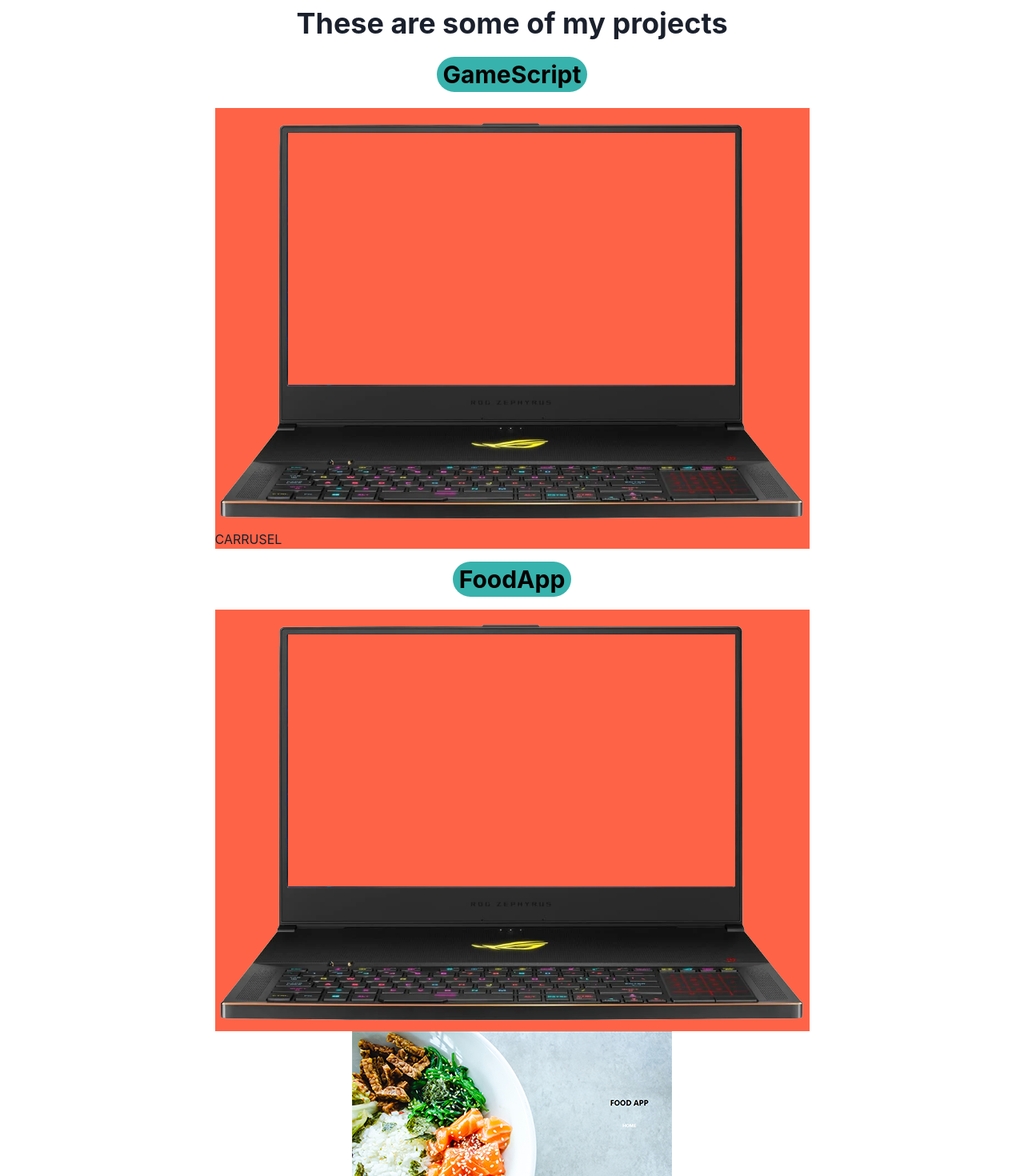
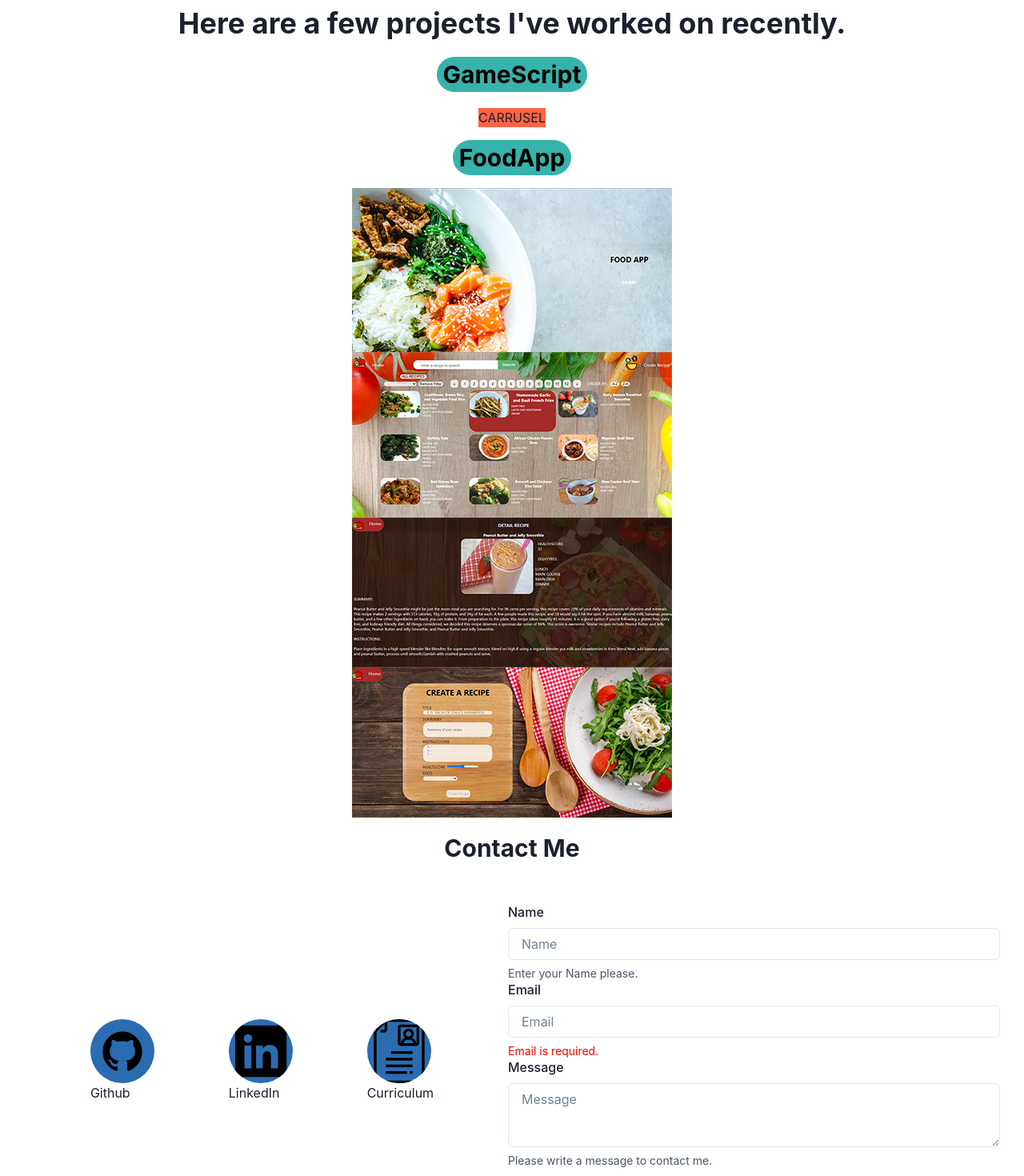
Before and after one commit to megagus182/portfolio-gustavo-castillo, a React (Create React App) app: page / in a window 1280 px wide. Shown: the part 980-2450 px from the top of the page at 80% size. Built offline with nearby package versions, Linux system fonts and the light colour scheme.

Commit message:
AddingEmailFeature

```diff
--- a/package.json
+++ b/package.json
@@ -11,6 +11,7 @@
     "@testing-library/jest-dom": "^5.16.5",
     "@testing-library/react": "^13.4.0",
     "@testing-library/user-event": "^13.5.0",
+    "emailjs-com": "^3.2.0",
     "framer-motion": "^7.6.5",
     "react": "^18.2.0",
     "react-dom": "^18.2.0",
--- a/src/Sections/ContactMe.jsx
+++ b/src/Sections/ContactMe.jsx
@@ -1,12 +1,16 @@
 import { Box, Image, Heading, Circle, Button } from "@chakra-ui/react";
 import github from "../images/github.png";
 import linkedin from "../images/linkedin.png";
+import pdf from "../images/CVGustavoCastillo.pdf";
 import { useState } from "react";
 import cv from "../images/cv.png";
+import React, { useRef } from "react";
+import emailjs from "emailjs-com";
 import {
   FormControl,
   FormLabel,
   Input,
+  Textarea,
   FormHelperText,
 } from "@chakra-ui/react";
 
@@ -14,13 +18,29 @@ export default function ContactMe() {
   const [input, setInput] = useState("");
   const handleInputChange = (e) => setInput(e.target.value);
   const isError = input === "";
+  const form = useRef();
+
+  function sendEmail(e) {
+    e.preventDefault();
+    emailjs
+      .sendForm(
+        "service_kgwu2uc",
+        "template_i0822lk",
+        form.current,
+        "UoL2za3bsCOGDob5k"
+      )
+      .then((res) => {
+        alert("your email has send, thank you for contact me");
+        console.log(res);
+      });
+  }
+
   return (
-    <Box >
-       <Heading textAlign={"center"}  marginTop={"20px"} as="h2" size="lg">
+    <Box>
+      <Heading textAlign={"center"} marginTop={"20px"} as="h2" size="lg">
         Contact Me
       </Heading>
       <Box width={"100%"} heigh={"100vh"} display={"flex"} className="Home">
-
         {/* LEFT */}
         <Box
           display={"flex"}
@@ -31,39 +51,79 @@ export default function ContactMe() {
           className="leftSideFromHome"
         >
           {/* ICONOS */}
+          <Box
+            display={"flex"}
+            flexDirection={"column"}
+            justifyContent={"space-evenly"}
+            flexFlow={"wrap"}
+          >
             <Box>
-          <Circle size="60px" bg="red.600" color="white">
+              <Circle size="80px" bg="blue.600" color="white">
+                <a href="https://github.com/megagus182">
                   <Image
                     height={"fit-content"}
                     width={"100%"}
                     src={github}
                     alt="github"
                   />
+                </a>
               </Circle>
-          <Circle size="60px" bg="red.600" color="white">
+              Github
+            </Box>
+            <Box>
+              <Circle size="80px" bg="blue.600" color="white">
+                <a href="https://www.linkedin.com/in/gacr1990/">
                   <Image
                     height={"fit-content"}
-              width={"90%"}
+                    width={"100%"}
                     src={linkedin}
                     alt="linkedin"
+                    borderRadius={"50px"}
                   />
+                </a>
               </Circle>
-          <Circle size="60px" bg="red.600" color="white">
-            <Image height={"fit-content"} width={"87%"} src={cv} alt="cv" />
+              LinkedIn
+            </Box>
+            <Box>
+              <Circle size="80px" bg="blue.600" color="white">
+                <a
+                  href={pdf}
+                  target="_blank"
+                  rel="noopener noreferrer"
+                  download="CVGustavoCastillo.pdf"
+                >
+                  <Image
+                    borderRadius={"50px"}
+                    height={"fit-content"}
+                    width={"100%"}
+                    src={cv}
+                    alt="cv"
+                  />
+                </a>
               </Circle>
+              Curriculum
+            </Box>
           </Box>
         </Box>
         {/* FORMULARIO */}
-      <Box width={"50%"} marginTop={"50px"} marginBottom={"50px"} marginRight={"30px"} className="rightSideFromHome">
+        <Box
+          width={"50%"}
+          marginTop={"50px"}
+          marginBottom={"50px"}
+          marginRight={"30px"}
+          className="rightSideFromHome"
+        >
           <Box>
+            <form ref={form} onSubmit={sendEmail}>
               <FormControl>
                 <FormLabel>Name</FormLabel>
-            <Input placeholder="Name" />
+                <Input type="text" placeholder="Name" name="from_name" />
                 <FormHelperText>Enter your Name please.</FormHelperText>
                 <FormLabel>Email</FormLabel>
                 <Input
                   type="email"
                   placeholder="Email"
+                  name="email"
                   value={input}
                   onChange={handleInputChange}
                 />
@@ -72,16 +132,24 @@ export default function ContactMe() {
                     Enter the email you'd like to receive the answer.
                   </FormHelperText>
                 ) : (
-              <FormHelperText color={"red"}>Email is required.</FormHelperText>
+                  <FormHelperText color={"red"}>
+                    Email is required.
+                  </FormHelperText>
                 )}
                 <FormLabel>Message</FormLabel>
-            <Input type="text" placeholder="Message" />
+                <Textarea
+                  type="text"
+                  height={"20"}
+                  name="message"
+                  placeholder="Message"
+                />
                 <FormHelperText>
                   Please write a message to contact me.
                 </FormHelperText>
-
+                <br></br>
                 <Button type="submit">Submit</Button>
               </FormControl>
+            </form>
           </Box>
         </Box>
       </Box>
--- a/src/Sections/Home.jsx
+++ b/src/Sections/Home.jsx
@@ -89,7 +89,7 @@ export default function Home() {
       {/* RIGHT */}
       <Box width={"50%"} className="rightSideFromHome">
         <Box
-          backgroundColor={"red.600"}
+          backgroundColor={"blue.600"}
           clipPath="polygon(25% 0%, 100% 0, 75% 100%, 0% 100%);"
         >
           <Image width={"fit-content"} src={perfil} alt="imgPerfil" />
--- a/src/Sections/Projects.jsx
+++ b/src/Sections/Projects.jsx
@@ -3,7 +3,6 @@ import Food from "../images/CapturaFood.PNG";
 import Food2 from "../images/CapturaFood2.PNG";
 import Food3 from "../images/CapturaFood3.PNG";
 import Food4 from "../images/CapturaFood4.PNG";
-import laptop from "../images/laptop.PNG";
 // import game from "../images/CapturaGameScript.PNG";
 // import game1 from "../images/CapturaGameScript1.PNG";
 
@@ -15,7 +14,7 @@ export default function Projects() {
       alignItems={"center"}
       className="Projects"
     >
-      <Heading marginTop={"20px"}>These are some of my projects</Heading>
+      <Heading marginTop={"20px"}>Here are a few projects I've worked on recently.</Heading>
       <br></br>
       <Heading as="h2" size="lg">
         <Highlight
@@ -28,13 +27,7 @@ export default function Projects() {
       <br></br>
       <SimpleGrid columns={1} spacing={10}>
         <Box bg="tomato" height="auto">
-          <Image
-           zIndex={1}
-            height={"fit-content"}
-            width={"auto"}
-            src={laptop}
-            alt="laptop"
-          />
+
           CARRUSEL
         </Box>
       </SimpleGrid>
@@ -48,12 +41,7 @@ export default function Projects() {
         </Highlight>
       </Heading>
       <Box bg="tomato" height="auto">
-          <Image
-            height={"fit-content"}
-            width={"auto"}
-            src={laptop}
-            alt="laptop"
-          />
+
         </Box>
       <Image height={"fit-content"} width={"auto"} src={Food} alt="Food1" />
       <Image height={"fit-content"} width={"auto"} src={Food2} alt="Food2" />
```
Also changed, not shown: 2 other files (tests, documents, lock files or other folders). Lines whose indentation alone changed are shown as unchanged.
